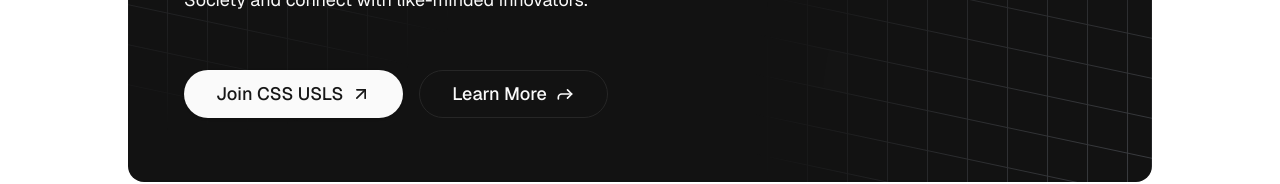
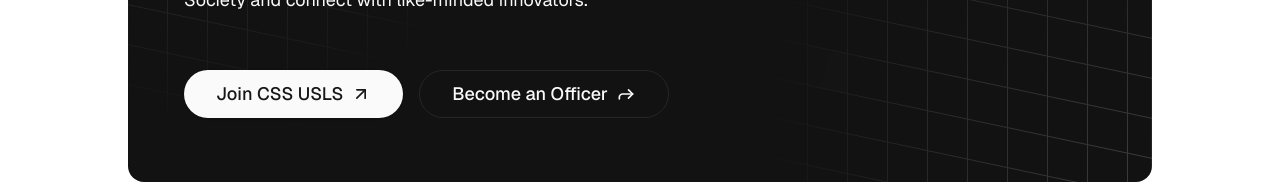
Before and after one commit to JohnEsperancilla-PH/css-website, a Next.js app: page / in a window 1280 px wide. Shown: the part 2240-2424 px from the top of the page. Built offline with nearby package versions, Linux system fonts and the light colour scheme.

Commit message:
Update CTABanner to include a link for becoming an officer; modified button structure to use an anchor tag for external navigation.

```diff
--- a/components/cta-banner.tsx
+++ b/components/cta-banner.tsx
@@ -39,8 +39,10 @@ export default function CTABanner() {
               Join CSS USLS <ArrowUpRight className="!h-5 !w-5" />
             </a>
           </Button>
-          <Button size="lg" variant="outline">
-            Learn More <Forward className="!h-5 !w-5" />
+          <Button asChild size="lg" variant="outline">
+            <a href="https://docs.google.com/forms/d/e/1FAIpQLSdzETVhjEAIolInHOxQASE5mTJhaRJQetUSB8VgwCg0pgLI1Q/viewform?usp=header" target="_blank" rel="noopener noreferrer">
+              Become an Officer <Forward className="!h-5 !w-5" />
+            </a>
           </Button>
         </div>
       </div>
```
